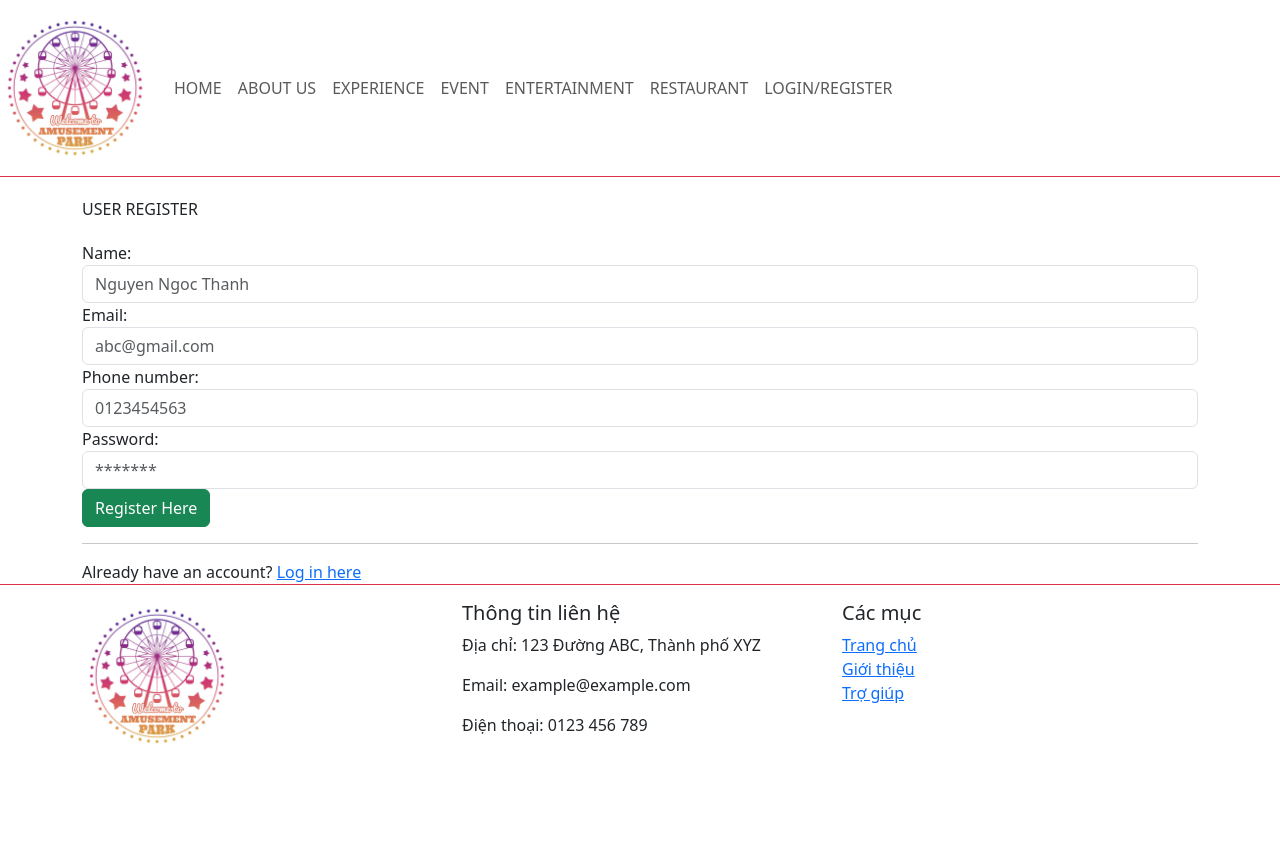
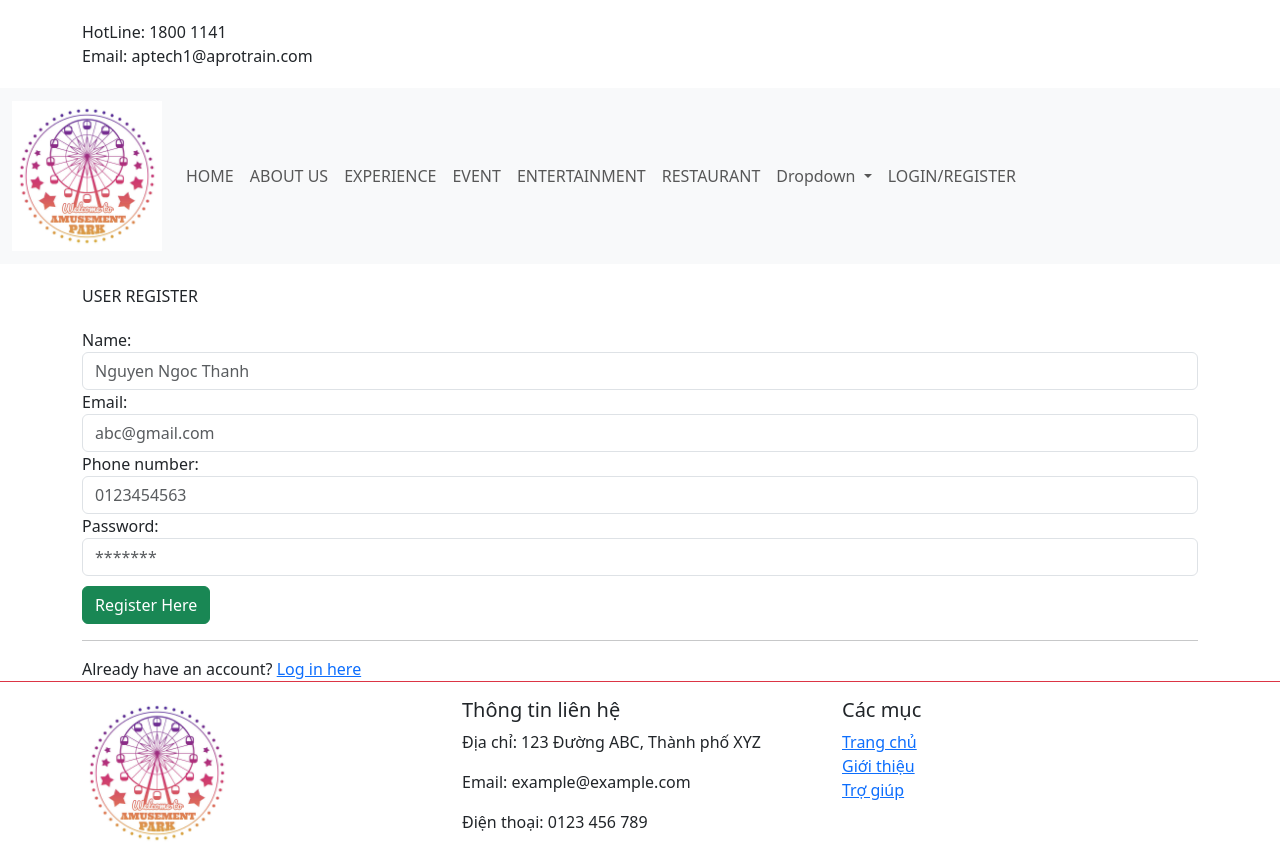
Before and after one commit to thanh1149/eProject, a PHP site: page /register.php in a window 1280 px wide. Before the commit the page ends 744 px from the top, so only its background shows below. Run offline with PHP 8.4, Linux system fonts and the light colour scheme; data that the repository does not hold is empty.

Commit message:
eProject

```diff
--- /dev/null
+++ b/SourceCode/css/navbar.css
@@ -0,0 +1,4 @@
+.navbar-brand img {
+    max-width: 150px;
+    height: auto;
+}
--- a/SourceCode/home.php
+++ b/SourceCode/home.php
@@ -7,8 +7,8 @@
     <title>Merciado Amusement park</title>
     <link href="https://cdn.jsdelivr.net/npm/bootstrap@5.3.3/dist/css/bootstrap.min.css" rel="stylesheet">
     <link href="https://cdn.jsdelivr.net/npm/bootstrap@5.3.3/dist/js/bootstrap.bundle.min.js" rel="stylesheet">
-    <link rel="stylesheet" href="navbar.css" />
-    <link rel="stylesheet" href="footer.css" />
+    <link rel="stylesheet" href="css/navbar.css" />
+    <link rel="stylesheet" href="css/footer.css" />
 </head>
 
 <body>
--- a/SourceCode/navbar.css
+++ /dev/null
@@ -1,13 +0,0 @@
-.navbar-brand img {
-    max-width: 150px;
-    height: auto;
-}
-
-.navbar-toggle{
-    border: none;
-    font-size: 1.25 rem;
-}
-.navbar-toggle:focus, .btn-close:focus{
-    box-shadow: none;
-    outline: none;
-}
--- a/SourceCode/navbar.php
+++ b/SourceCode/navbar.php
@@ -1,10 +1,27 @@
-<nav class="navbar navbar-expand-lg navbar-light border-bottom border-danger ">
+<div class="container">
+    <div class="row">
+        <!--header-->
+        <div class="col-md-4 col-12">
+            <div class="header" style="padding-top: 20px;padding-bottom: 20px">
+                <div class="hotnum">
+                    <span class="hotline">HotLine:</span>
+                    <span class="numberphone">1800 1141</span>
+                    <br>
+                    <span class="hotline">Email:</span>
+                    <span class="numberphone">aptech1@aprotrain.com</span>
+                </div>
+            </div>
+        </div>
+    </div>
+</div>
+<nav class="navbar navbar-expand-lg bg-body-tertiary">
+    <div class="container-fluid">
         <a class="navbar-brand" href="#"><img src="./image/logo.jpg " alt="Logo"></a>
-        <button class="navbar-toggler" type="button" data-toggle="collapse" data-target="#navbarNav" aria-controls="navbarNav" aria-expanded="true" aria-label="Toggle navigation">
-        <span class="navbar-toggler-icon"></span>
+        <button class="navbar-toggler" type="button" data-bs-toggle="collapse" data-bs-target="#navbarSupportedContent" aria-controls="navbarSupportedContent" aria-expanded="false" aria-label="Toggle navigation">
+            <span class="navbar-toggler-icon"></span>
         </button>
-        <div class="collapse navbar-collapse" id="navbarNav">
-            <ul class="navbar-nav ml-auto">
+        <div class="collapse navbar-collapse" id="navbarSupportedContent">
+            <ul class="navbar-nav me-auto mb-2 mb-lg-0 justify-content-end">
                 <li class="nav-item ">
                     <a class="nav-link" href="#">HOME</a>
                 </li>
@@ -23,11 +40,23 @@
                 <li class="nav-item">
                     <a class="nav-link" href="#">RESTAURANT</a>
                 </li>
-            </ul>
-            <ul class="navbar-nav">
+                <li class="nav-item dropdown">
+                    <a class="nav-link dropdown-toggle" href="#" role="button" data-bs-toggle="dropdown" aria-expanded="false">
+                        Dropdown
+                    </a>
+                    <ul class="dropdown-menu">
+                        <li><a class="dropdown-item" href="#">Action</a></li>
+                        <li><a class="dropdown-item" href="#">Another action</a></li>
+                        <li>
+                            <hr class="dropdown-divider">
+                        </li>
+                        <li><a class="dropdown-item" href="#">Something else here</a></li>
+                    </ul>
+                </li>
                 <li class="nav-item">
                     <a class="nav-link" href="#">LOGIN/REGISTER</a>
                 </li>
             </ul>
         </div>
+    </div>
 </nav>
--- a/SourceCode/register.php
+++ b/SourceCode/register.php
@@ -57,9 +57,9 @@ if ($_SERVER["REQUEST_METHOD"] == "POST") {
     <title>Register</title>
     <link href="https://cdn.jsdelivr.net/npm/bootstrap@5.3.3/dist/css/bootstrap.min.css" rel="stylesheet">
     <link href="https://cdn.jsdelivr.net/npm/bootstrap@5.3.3/dist/js/bootstrap.bundle.min.js" rel="stylesheet">
-    <link rel="stylesheet" href="navbar.css" />
-    <link rel="stylesheet" href="footer.css" />
-    <link rel="stylesheet" href="register.css" />
+    <link rel="stylesheet" href="css/navbar.css" />
+    <link rel="stylesheet" href="css/footer.css" />
+    <link rel="stylesheet" href="css/register.css" />
 </head>
 
 <body>
@@ -108,7 +108,7 @@ if ($_SERVER["REQUEST_METHOD"] == "POST") {
                                     <?php endif ?>
                                 </div>
 
-                                <button type="submit" class="btn btn-success">Register Here</button> <br>
+                                <button type="submit" class="btn btn-success" style="margin-top: 10px;">Register Here</button> <br>
                                 <hr>
                                 <span>Already have an account? <a href="#">Log in here</a></span>
                             </form>
```
Also changed, not shown: SourceCode/css/footer.css (renamed from SourceCode/footer.css), SourceCode/css/register.css (added).
